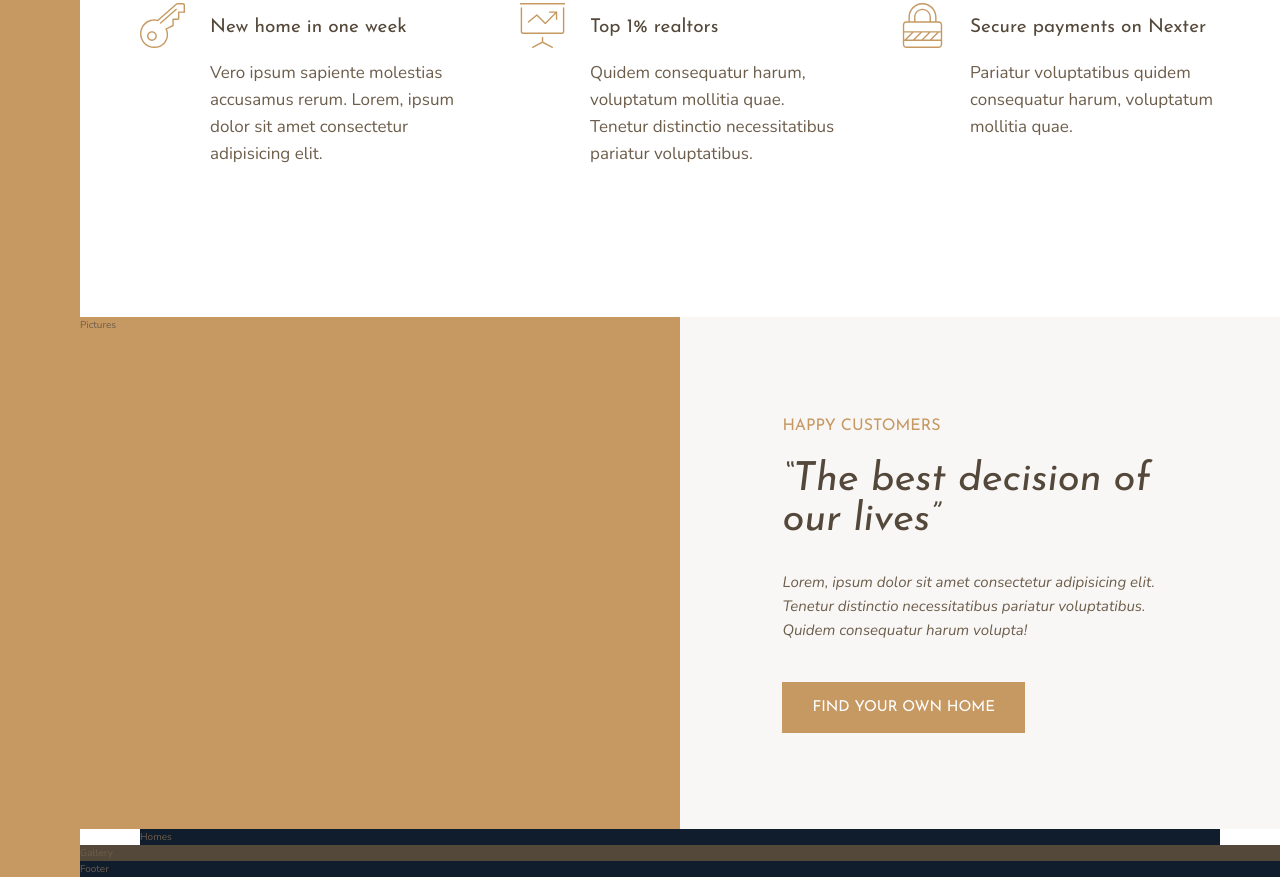
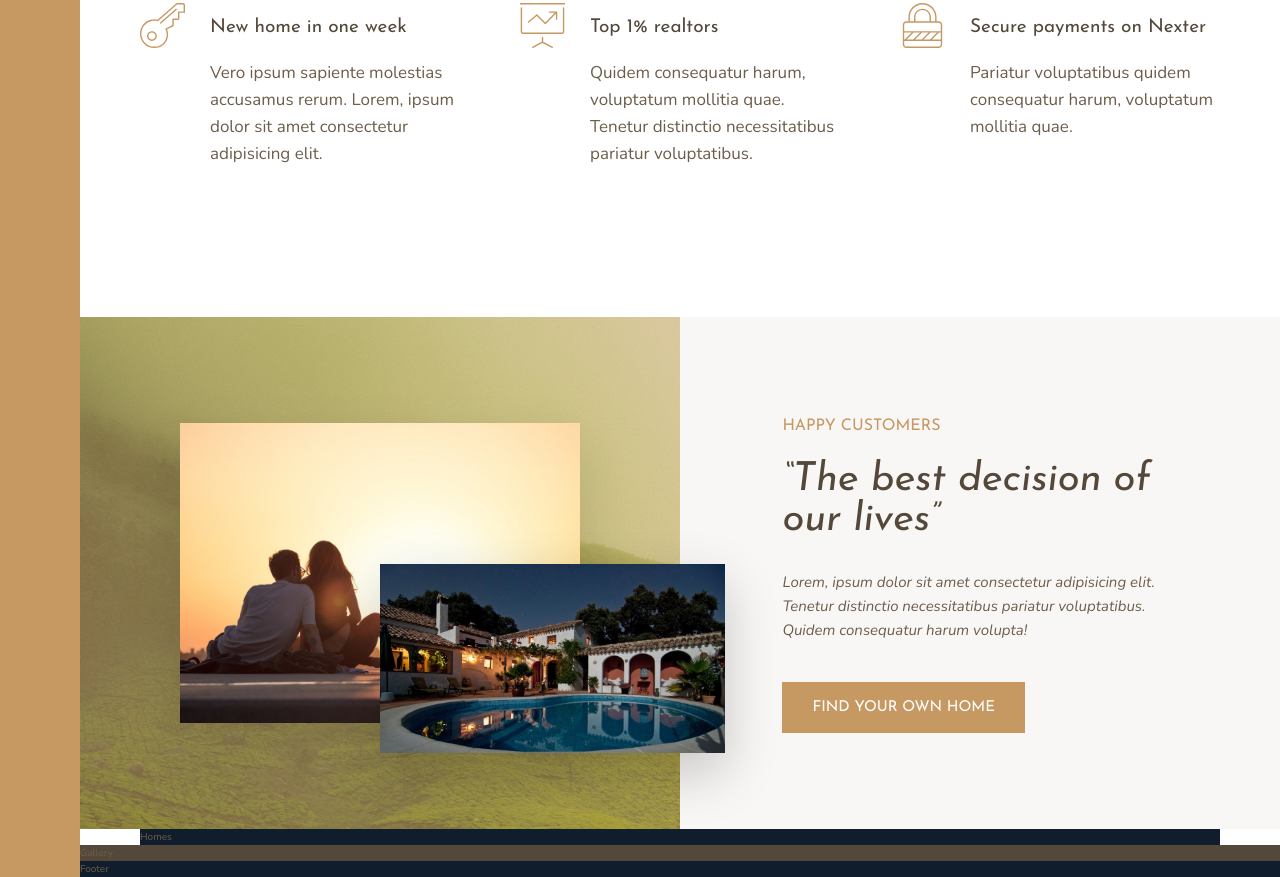
Before and after one commit to itsreallydrew/Nexters-demo, a website: page starter/index.html in a window 1280 px wide. Shown: the part 991-1868 px from the top of the page. Drawn offline with nearby package versions, Linux system fonts and the light colour scheme.

Commit message:
story section pt.2

```diff
--- a/starter/index.html
+++ b/starter/index.html
@@ -82,7 +82,8 @@
         </section>
 
         <div class="story-pictures">
-            Pictures
+            <img src="img/story-1.jpeg" alt="Couple with new house" class="story__img-1">
+            <img src="img/story-2.jpeg" alt="New house" class="story__img-2">
         </div>
 
         <div class="story-content">
--- a/starter/sass/_story.scss
+++ b/starter/sass/_story.scss
@@ -2,6 +2,28 @@
 	&-pictures {
 		background-color: $color-primary;
 		grid-column: full-start / col-end 4;
+		background-image: linear-gradient(
+				rgba($color-primary, 0.5),
+				rgba($color-primary, 0.5)
+			),
+			url(../img/back.jpg);
+
+		display: grid;
+		grid-template-rows: repeat(6, 1fr);
+		grid-template-columns: repeat(6, 1fr);
+		align-items: center;
+	}
+	&__img-1 {
+		width: 100%;
+		grid-area: 2 / 2 / 6 / 6;
+		box-shadow: 0 2rem 5rem rgba($color: #000000, $alpha: 0.1);
+	}
+
+	&__img-2 {
+		width: 115%;
+		grid-area: 4 / 4 / 6 / 7;
+		z-index: 1;
+		box-shadow: 0 2rem 5rem rgba($color: #000000, $alpha: 0.2);
 	}
 
 	&-content {
```
Also changed, not shown: starter/css/style.css, 1 other file.
